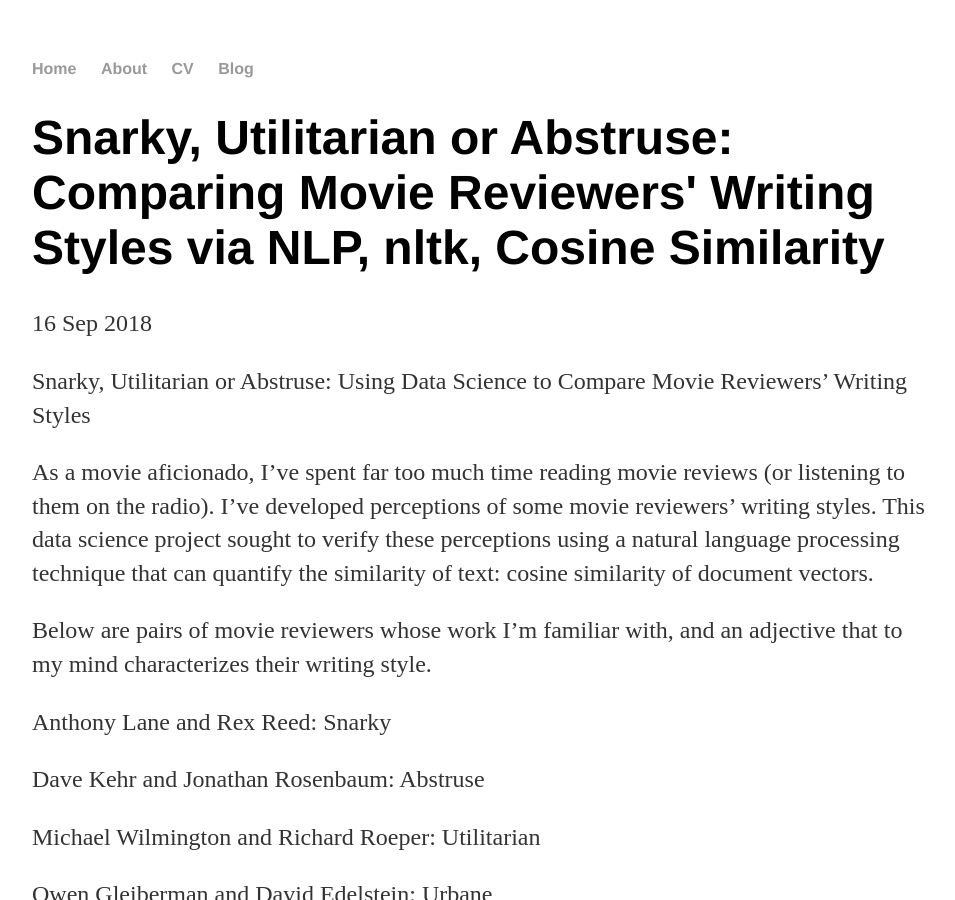
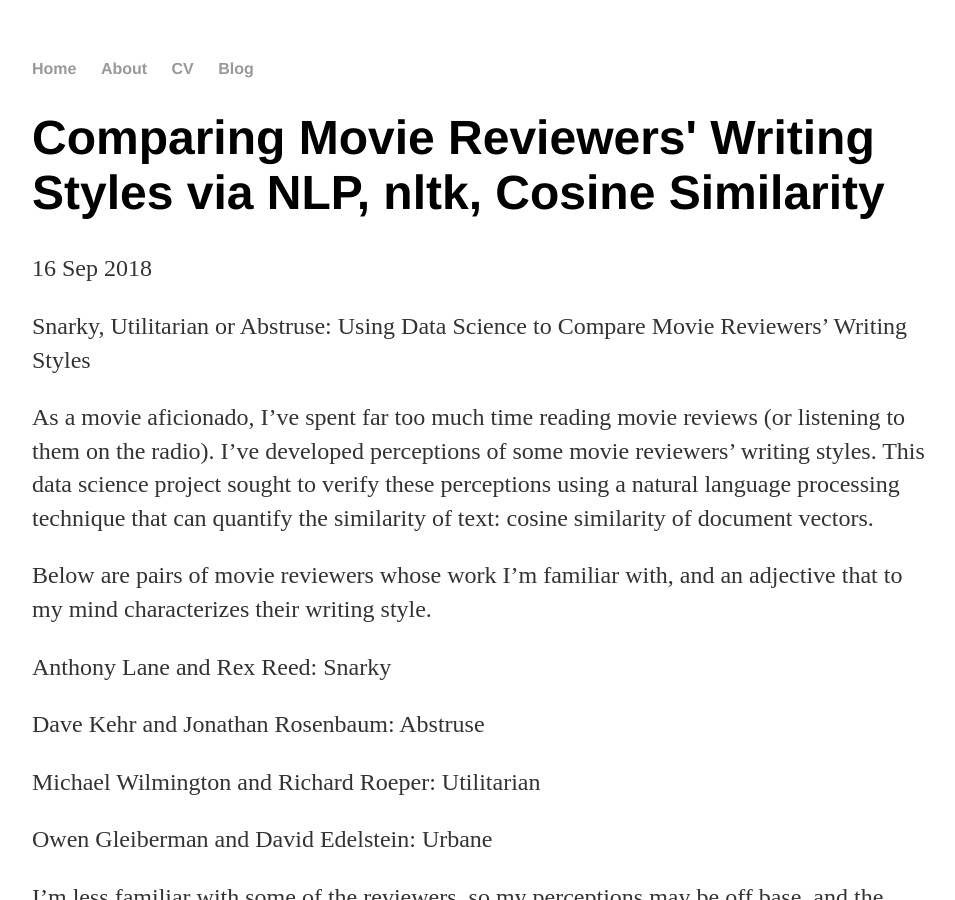
Before and after one commit to RossBrownPhD/RossBrownPhD.github.io, a Jekyll site: the page built from _posts/2018-09-16-NLP-nltk-cosine-similarity-to-compare-writing-style.md, in a window 1280 px wide and 900 px high. Shown: the whole window, without its empty margins (160-1115 px from the left). Built offline with Jekyll 4.4.1, drawn with Linux system fonts in a browser that asks for light colours.

Commit message:
shorten title

```diff
--- a/_posts/2018-09-16-NLP-nltk-cosine-similarity-to-compare-writing-style.md
+++ b/_posts/2018-09-16-NLP-nltk-cosine-similarity-to-compare-writing-style.md
@@ -1,6 +1,6 @@
 ---
 layout: post
-title: "Snarky, Utilitarian or Abstruse: Comparing Movie Reviewers' Writing Styles via NLP, nltk, Cosine Similarity"
+title: "Comparing Movie Reviewers' Writing Styles via NLP, nltk, Cosine Similarity"
 date: 2018-09-16
 ---
 
```
